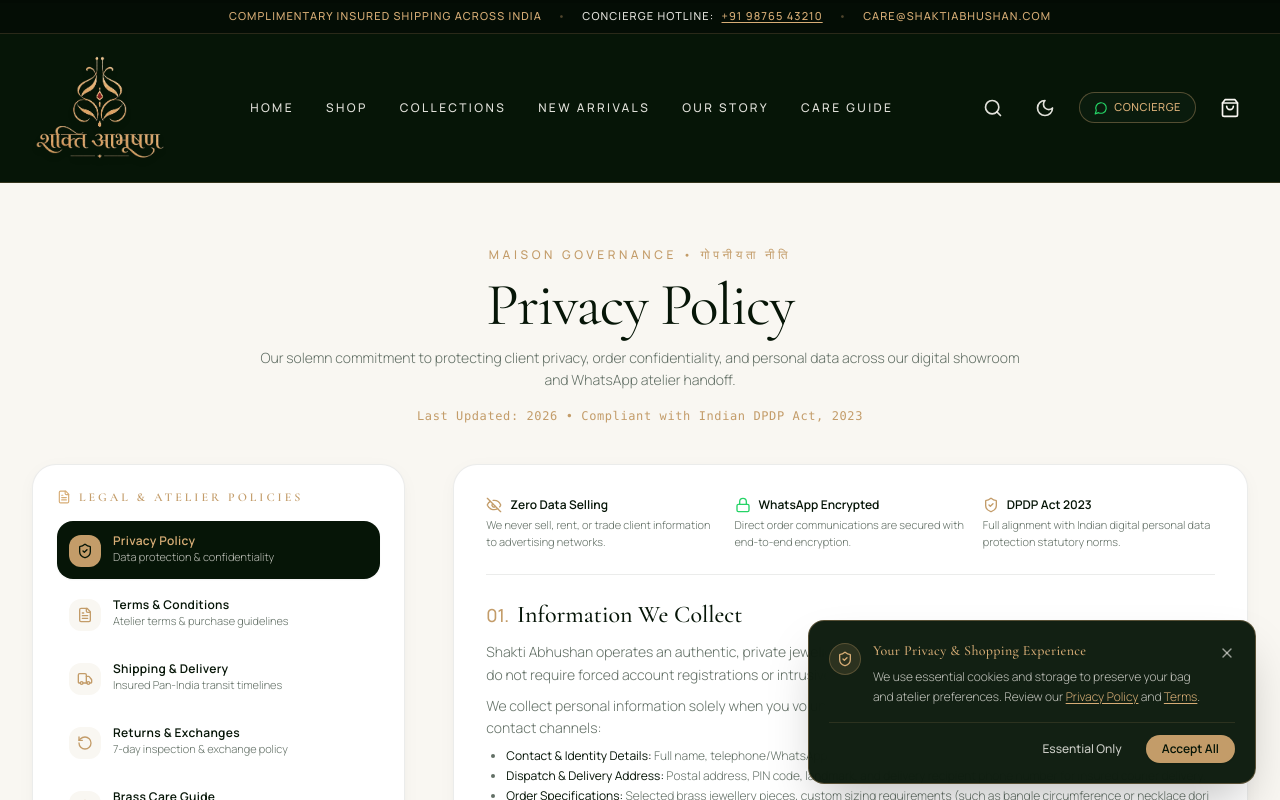
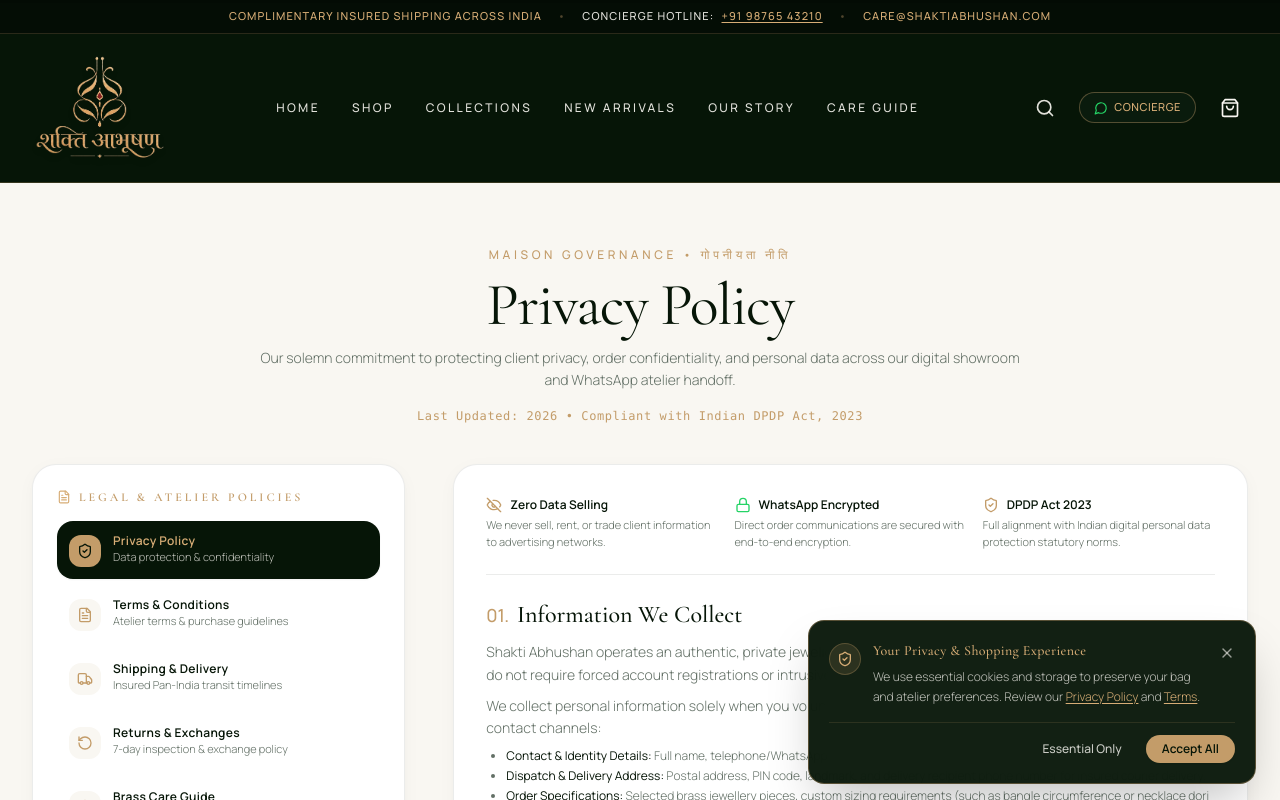
Before and after one commit to hridayvayanta/shakti-abhushan, a React (Vite) app: page /privacy in a window 1280 px wide. Shown: the top 800 px of the page. Built offline with nearby package versions, Linux system fonts and the light colour scheme; the HTML template or start-up script is replaced by a standard one.

Commit message:
feat: permanently enforce luxury light mode and remove dark mode toggle buttons

```diff
--- a/index.html
+++ b/index.html
@@ -2,11 +2,15 @@
 <html lang="en" class="scroll-smooth">
   <head>
     <meta charset="UTF-8" />
-    <!-- Force HTTPS in Production -->
+    <!-- Force HTTPS in Production & Permanent Light Mode -->
     <script>
       if (window.location.protocol === 'http:' && window.location.hostname !== 'localhost' && window.location.hostname !== '127.0.0.1') {
         window.location.replace('https:' + window.location.href.substring(window.location.protocol.length));
       }
+      try {
+        localStorage.removeItem('sa_theme');
+        document.documentElement.classList.remove('dark');
+      } catch (e) {}
     </script>
     <meta http-equiv="Content-Security-Policy" content="upgrade-insecure-requests" />
 
--- a/src/App.tsx
+++ b/src/App.tsx
@@ -2,7 +2,6 @@ import React, { useState, useEffect } from 'react';
 import { BrowserRouter, Routes, Route, useLocation } from 'react-router-dom';
 import { CartProvider } from './context/CartContext';
 import { ToastProvider } from './context/ToastContext';
-import { ThemeProvider } from './context/ThemeContext';
 import { usePageMeta } from './utils/usePageMeta';
 import { Navbar } from './components/Navbar';
 import { Footer } from './components/Footer';
@@ -41,18 +40,26 @@ const AppContent: React.FC = () => {
   const [isSearchOpen, setIsSearchOpen] = useState(false);
   usePageMeta();
 
+  useEffect(() => {
+    // Ensure clean light mode permanently
+    try {
+      localStorage.removeItem('sa_theme');
+      document.documentElement.classList.remove('dark');
+    } catch {}
+  }, []);
+
   return (
-    <div className="min-h-screen flex flex-col bg-[#F9F7F2] dark:bg-[#071909] text-[#263028] dark:text-[#F9F7F2] font-sans selection:bg-[#C39C69] selection:text-white transition-colors duration-300 overflow-x-hidden w-full relative">
+    <div className="min-h-screen flex flex-col bg-[#F9F7F2] text-[#263028] font-sans selection:bg-[#C39C69] selection:text-white overflow-x-hidden w-full relative">
       {/* Cinematic Shared-Element Logo Loading Transition */}
       <CinematicLogoLoader />
 
       {/* Scroll Reading Progress Bar at the top */}
       <ScrollProgressBar />
 
-      {/* Header (Forest Green) with Clickable Logo, Dark Mode & Mobile Menu */}
+      {/* Header (Forest Green) with Clickable Logo & Mobile Menu */}
       <Navbar onOpenSearch={() => setIsSearchOpen(true)} />
 
-      {/* Main Body (Warm Ivory & Pure White alternating, Dark Mode support) */}
+      {/* Main Body (Warm Ivory & Pure White alternating) */}
       <main className="flex-1 w-full overflow-x-hidden">
         <Routes>
           <Route path="/" element={<HomePage />} />
@@ -90,14 +97,12 @@ const AppContent: React.FC = () => {
 export const App: React.FC = () => {
   return (
     <ToastProvider>
-      <ThemeProvider>
       <CartProvider>
         <BrowserRouter basename={import.meta.env.BASE_URL}>
           <ScrollToTop />
           <AppContent />
         </BrowserRouter>
       </CartProvider>
-      </ThemeProvider>
     </ToastProvider>
   );
 };
--- a/src/components/Navbar.tsx
+++ b/src/components/Navbar.tsx
@@ -8,12 +8,9 @@ import {
   MessageCircle,
   Phone,
   Mail,
-  Sun,
-  Moon,
   Sparkles
 } from 'lucide-react';
 import { useCart } from '../context/CartContext';
-import { useTheme } from '../context/ThemeContext';
 import { assetUrl } from '../utils/assets';
 
 interface NavbarProps {
@@ -22,7 +19,6 @@ interface NavbarProps {
 
 export const Navbar: React.FC<NavbarProps> = ({ onOpenSearch }) => {
   const { totalItems, setIsCartOpen, whatsAppNumber } = useCart();
-  const { isDark, toggleTheme } = useTheme();
   const [isScrolled, setIsScrolled] = useState(false);
   const [mobileMenuOpen, setMobileMenuOpen] = useState(false);
   const location = useLocation();
@@ -155,16 +151,6 @@ export const Navbar: React.FC<NavbarProps> = ({ onOpenSearch }) => {
                 <Search className="w-5 h-5" />
               </button>
 
-              {/* Theme Toggle (Dark / Light) */}
-              <button
-                onClick={toggleTheme}
-                aria-label={isDark ? 'Switch to Ivory Mahal Mode' : 'Switch to Darbar Night Mode'}
-                title={isDark ? 'Switch to Ivory Mahal Mode' : 'Switch to Darbar Night Mode'}
-                className="p-2 rounded-full hover:bg-white/10 text-[#F9F7F2]/90 hover:text-[#D7AD76] transition-colors"
-              >
-                {isDark ? <Sun className="w-5 h-5 text-[#D7AD76]" /> : <Moon className="w-5 h-5" />}
-              </button>
-
               {/* WhatsApp Concierge Action */}
               <a
                 href={`https://wa.me/${whatsAppNumber}?text=${encodeURIComponent(
@@ -231,13 +217,6 @@ export const Navbar: React.FC<NavbarProps> = ({ onOpenSearch }) => {
             </Link>
 
             <div className="flex items-center gap-2">
-              <button
-                onClick={toggleTheme}
-                aria-label="Toggle theme in menu"
-                className="p-2 rounded-full border border-[#C39C69]/30 text-[#D7AD76] hover:bg-white/10"
-              >
-                {isDark ? <Sun className="w-4 h-4" /> : <Moon className="w-4 h-4" />}
-              </button>
               <button
                 onClick={() => setMobileMenuOpen(false)}
                 className="p-2 rounded-full border border-[#C39C69]/30 text-[#F9F7F2] hover:text-[#D7AD76] hover:bg-white/10 transition-colors"
--- a/src/context/ThemeContext.tsx
+++ b/src/context/ThemeContext.tsx
@@ -1,49 +1,12 @@
-import React, { createContext, useContext, useState, useEffect } from 'react';
+import React from 'react';
 
-type Theme = 'light' | 'dark';
-
-interface ThemeContextType {
-  theme: Theme;
-  toggleTheme: () => void;
-  isDark: boolean;
-}
-
-const ThemeContext = createContext<ThemeContextType | undefined>(undefined);
-
+// Shakti Abhushan Atelier is permanently in bright luxury light mode (Warm Ivory & Pure White)
 export const ThemeProvider: React.FC<{ children: React.ReactNode }> = ({ children }) => {
-  const [theme, setTheme] = useState<Theme>(() => {
-    const saved = localStorage.getItem('sa_theme');
-    if (saved === 'dark' || saved === 'light') return saved;
-    return window.matchMedia && window.matchMedia('(prefers-color-scheme: dark)').matches
-      ? 'dark'
-      : 'light';
-  });
-
-  useEffect(() => {
-    localStorage.setItem('sa_theme', theme);
-    const root = document.documentElement;
-    if (theme === 'dark') {
-      root.classList.add('dark');
-    } else {
-      root.classList.remove('dark');
-    }
-  }, [theme]);
-
-  const toggleTheme = () => {
-    setTheme((prev) => (prev === 'light' ? 'dark' : 'light'));
-  };
-
-  return (
-    <ThemeContext.Provider value={{ theme, toggleTheme, isDark: theme === 'dark' }}>
-      {children}
-    </ThemeContext.Provider>
-  );
+  return <>{children}</>;
 };
 
-export const useTheme = (): ThemeContextType => {
-  const context = useContext(ThemeContext);
-  if (!context) {
-    throw new Error('useTheme must be used within a ThemeProvider');
-  }
-  return context;
-};
+export const useTheme = () => ({
+  theme: 'light' as const,
+  toggleTheme: () => {},
+  isDark: false,
+});
--- a/src/pages/PrivacyPage.tsx
+++ b/src/pages/PrivacyPage.tsx
@@ -115,9 +115,8 @@ export const PrivacyPage: React.FC = () => {
                     We employ modern browser local storage technologies solely to enhance your shopping journey:
                   </p>
                   <ul className="list-disc pl-5 space-y-1 text-xs">
-                    <li><strong className="text-[#061507] dark:text-white">Shopping Bag Persistence:</strong> Preserves items added to your bag during your session so you do not lose your selections when navigating pages.</li>
-                    <li><strong className="text-[#061507] dark:text-white">Darbar Theme Preferences:</strong> Remembers your chosen viewing mode (Ivory Mahal Day Mode vs. Darbar Night Mode).</li>
-                    <li><strong className="text-[#061507] dark:text-white">Cookie Consent State:</strong> Records your privacy choice so we do not repeatedly present consent banners once acknowledged.</li>
+                    <li><strong className="text-[#061507]">Shopping Bag Persistence:</strong> Preserves items added to your bag during your session so you do not lose your selections when navigating pages.</li>
+                    <li><strong className="text-[#061507]">Cookie Consent State:</strong> Records your privacy choice so we do not repeatedly present consent banners once acknowledged.</li>
                   </ul>
                   <p className="text-xs pt-1">
                     You may clear your browser cookies and local storage at any time through your browser settings or via our footer Cookie Preferences tool.
```
Lines whose indentation alone changed are shown as unchanged.
